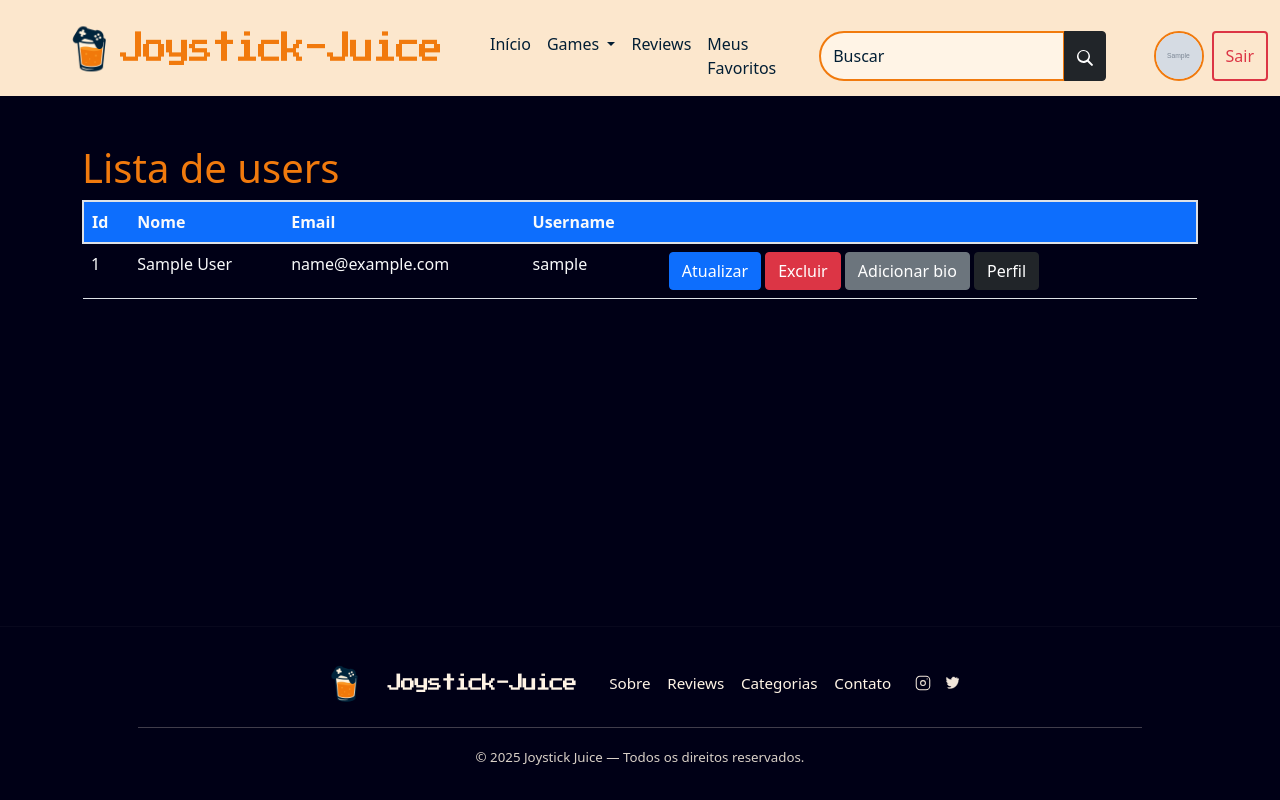
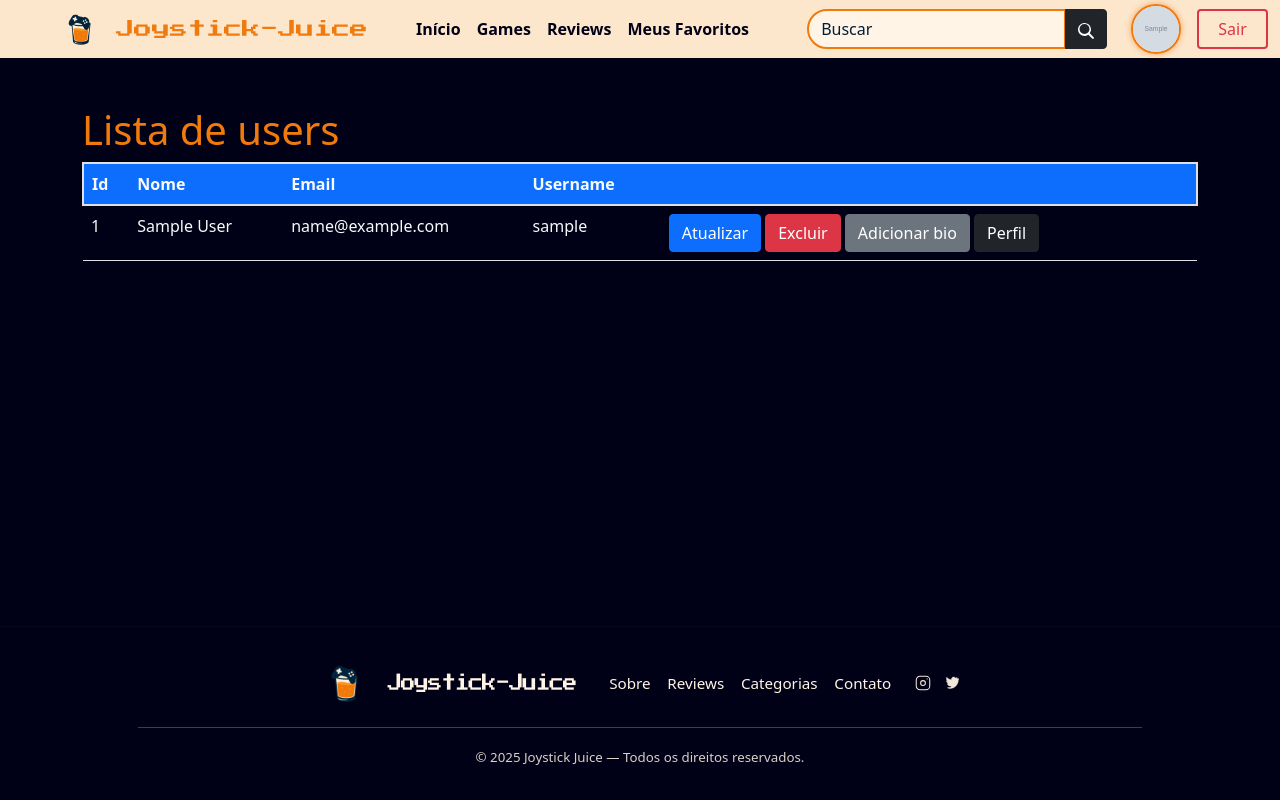
Before and after one commit to Mxrlrey/Joystick-Juice, a Django app: page /users/ in a window 1280 px wide. Run offline with Django 5.2, Linux system fonts and the light colour scheme; a user stored in the database is signed in; tables that the repository leaves empty hold one stand-in row (values such as "Sample post"); grey boxes marked "Sample" are stand-in pictures.

Commit message:
Atualizado navbar, adicionado animacoes, correcoes de espacamento e cores. Comentado html/css base para melhores manutencoes futuras.

```diff
--- a/app/static/css/style.css
+++ b/app/static/css/style.css
@@ -1,91 +1,184 @@
-/* Header */
-.input{
-    border-radius: 50px;
+/* ===============================
+   Variáveis de cores
+   =============================== */
+:root {
+    --primary-orange: #F17A0D;
+    --dark-blue: #021E34;
+    --light-cream: #fce7cd;
 }
 
+/* ===============================
+   Navbar
+   =============================== */
 .navbar-light {
-    background-color: #fce7cd !important;
-    color: #021E34 !important;
+    background-color: var(--light-cream) !important;
+    color: var(--dark-blue) !important;
+    display: flex;
+    align-items: center;
+    padding-top: 0.25rem;
+    padding-bottom: 0.25rem;
 }
 
-.btn-outline-dark {
-    border: 2px solid;
+/* Navbar Brand (logo + texto) */
+.navbar-light .navbar-brand {
+    color: var(--primary-orange) !important;
+    font-family: 'Press Start 2P', cursive;
+    transition: transform 0.3s ease, filter 0.3s ease;
+    display: flex;
+    align-items: center;
 }
 
+.navbar-brand img {
+    height: 40px;
+    width: auto;
+    margin-right: 0.5rem;
+    display: block;
+}
+
+.navbar-brand h1 {
+    font-size: 18px;
+    margin: 0;
+    line-height: 1;
+}
+
+.navbar-light .navbar-brand:hover {
+    transform: scale(1.07) rotate(-2deg);
+    filter: brightness(1.4);
+}
+
+/* Navbar Links */
+.navbar-light .navbar-nav .nav-link {
+    color: rgb(0, 0, 22) !important;
+    font-family: inherit;
+    font-size: 16px;
+    font-weight: 700;
+    position: relative;
+    transition: color 0.3s ease, transform 0.2s ease;
+    display: flex;
+    align-items: center;
+}
+
+.navbar-light .navbar-nav .nav-link::after {
+    content: '';
+    position: absolute;
+    left: 0;
+    bottom: -3px;
+    width: 100%;
+    height: 2px;
+    background-color: var(--primary-orange);
+    transform: scaleX(0);
+    transform-origin: left;
+    transition: transform 0.3s ease-in-out;
+}
+
+.navbar-light .navbar-nav .nav-link:hover {
+    color: var(--primary-orange) !important;
+    transform: translateY(-2px);
+}
+
+.navbar-light .navbar-nav .nav-link:hover::after,
+.navbar-light .navbar-nav .nav-link.active::after {
+    transform: scaleX(1);
+}
+
+.navbar-light .navbar-nav .nav-link.active {
+    color: var(--primary-orange) !important;
+}
+
+/* ===============================
+   Botões
+   =============================== */
+.btn-outline-dark,
 .btn-outline-danger {
     border: 2px solid;
 }
 
-.navbar-light .navbar-nav .nav-link {
-    color: #021E34!important;
-    transition: background-color 0.3s ease, color 0.3s ease;
+/* Botão Sair */
+#logout-link {
+    flex-shrink: 0;
+    flex-grow: 0;
+    padding: 0.2rem 1.2rem;
+    min-width: 10px;
+    height: 2.5rem;
+    line-height: 1.4;
+    white-space: nowrap;
+    border-radius: 4px !important;
+    display: flex;
+    align-items: center;
+}
 
+/* ===============================
+   Barra de pesquisa
+   =============================== */
+.d-flex input {
+    color: var(--dark-blue) !important;
+    background-color: #FFF4E6;
+    border: 2px solid var(--primary-orange) !important;
+    border-radius: 50px;
+    display: flex;
+    align-items: center;
 }
-.navbar-light .navbar-nav .nav-link:hover {
-    color: #F17A0D !important;
+
+.d-flex input::placeholder {
+    color: var(--dark-blue) !important;
 }
-.navbar-light .navbar-nav .nav-link.active {
-    color: #F17A0D !important;
-}
-.navbar-light .navbar-brand {
-    color: #F17A0D !important;
-    font-family: 'Press Start 2P', cursive;
-}
-.navbar-light .navbar-brand h1 {
-    font-size: 24px;
-    margin: 0;
-}
-.achatar {
-    display: inline-block;
-    transform: scaleX(0.9);
-    transform: scaleY(1.4);
-    letter-spacing: -1px;
-}
-.d-flex input{
-    color: #021E34 !important;
-    background-color: #FFF4E6;
-    border: 2px solid #F17A0D !important;
-}
-.d-flex input::placeholder{
-    color: #021E34 !important;
-}
-.d-flex input:focus{
+
+.d-flex input:focus {
     box-shadow: 0 0 0 0.1rem rgba(245, 165, 60, 0.89);
 }
-.dropdown-menu .dropdown-item{
+
+/* ===============================
+   Avatar e container logout
+   =============================== */
+.navbar .d-flex {
+    display: flex;
+    align-items: center;
+    gap: 0.5rem;
+}
+
+.navbar-avatar {
+    transition: transform 0.3s ease, box-shadow 0.3s ease;
+    width: 50px;
+    height: 50px;
+    border-radius: 50%;
+    border: 2px solid var(--primary-orange);
+    object-fit: cover;
+    box-shadow: 0 0 6px rgba(241,122,13,0.6);
+}
+
+.navbar-avatar:hover {
+    transform: scale(1.15);
+    box-shadow: 0 0 18px rgba(241,122,13,0.8);
+}
+
+/* ===============================
+   Dropdown menu
+   =============================== */
+.dropdown-menu .dropdown-item {
     background-color: #FFF4E6 !important;
     transition: background-color 0.1s ease, color 0.1s ease;
 }
-.dropdown-menu .dropdown-item:hover{
-    color: #F17A0D !important;
+
+.dropdown-menu .dropdown-item:hover {
+    color: var(--primary-orange) !important;
     background-color: rgb(0, 0, 22) !important;
 }
 
-body{
+/* ===============================
+   Body
+   =============================== */
+body {
     display: flex;
     flex-direction: column;
     justify-content: center;
     min-height: 100vh;
-    color: #F17A0D;
+    color: var(--primary-orange);
     background-color: rgb(0, 0, 22) !important;
 }
 
-.navbar .navbar-avatar {
-    width: 50px !important;
-    height: 50px !important;
-    border-radius: 50% !important;
-    object-fit: cover !important;
-    border: 2px solid #F17A0D !important;
-    margin-right: 8px !important;
-    vertical-align: middle !important;
-    transition: transform 0.2s !important;
-}
-
-.navbar .navbar-avatar:hover {
-    transform: scale(1.2) !important;
-}
-/* Footer */
-
+/* ===============================
+   Footer
+   =============================== */
 .site-footer {
     align-self: flex-end;
     background-color: rgb(0, 0, 22);
@@ -116,13 +209,28 @@ body{
 }
 
 .site-footer a:hover {
-  color: #F17A0D;
+    color: var(--primary-orange);
     transform: translateY(-2px);
 }
 
-.site-footer .footer-social { display:flex; gap:.6rem; align-items:center; justify-content:center; }
-.site-footer .social-link { display:inline-flex; align-items:center; justify-content:center; color:inherit; opacity:0.95; }
-.site-footer .social-link svg { display:block; }
+.site-footer .footer-social {
+    display: flex;
+    gap: .6rem;
+    align-items: center;
+    justify-content: center;
+}
+
+.site-footer .social-link {
+    display: inline-flex;
+    align-items: center;
+    justify-content: center;
+    color: inherit;
+    opacity: 0.95;
+}
+
+.site-footer .social-link svg {
+    display: block;
+}
 
 .site-footer .footer-divider {
     border: 0;
@@ -131,13 +239,26 @@ body{
     width: 90%;
 }
 
-.site-footer .footer-bottom { color: rgba(255, 244, 230, 0.85); }
-
-@media (max-width: 992px) {
-  .site-footer .footer-top { gap: .75rem; padding: 0 1rem; }
-  .site-footer .footer-links { margin-top: .5rem; }
+.site-footer .footer-bottom {
+    color: rgba(255, 244, 230, 0.85);
 }
 
+/* ===============================
+   Responsividade Footer
+   =============================== */
+@media (max-width: 992px) {
+    .site-footer .footer-top {
+        gap: .75rem;
+        padding: 0 1rem;
+    }
+    .site-footer .footer-links {
+        margin-top: .5rem;
+    }
+}
+
+/* ===============================
+   Inputs ocultos
+   =============================== */
 .clearablefileinput-current {
     display: none;
 }
--- a/app/templates/base.html
+++ b/app/templates/base.html
@@ -3,33 +3,54 @@
 <!doctype html>
 <html lang="en">
   <head>
+    <!-- ===============================
+         Metadados e Responsividade
+         =============================== -->
     <meta charset="utf-8">
     <meta name="viewport" content="width=device-width, initial-scale=1">
+
+    <!-- ===============================
+         Fonts e CSS Externo
+         =============================== -->
     <link href="https://cdn.jsdelivr.net/npm/bootstrap@5.1.3/dist/css/bootstrap.min.css" rel="stylesheet" integrity="sha384-1BmE4kWBq78iYhFldvKuhfTAU6auU8tT94WrHftjDbrCEXSU1oBoqyl2QvZ6jIW3" crossorigin="anonymous">
     <link href="https://fonts.googleapis.com/css2?family=Press+Start+2P&display=swap" rel="stylesheet">
     <link href="{% static 'css/style.css' %}" rel="stylesheet">
     {% block css %}{% endblock %}
+
+    <!-- ===============================
+         Título da Página
+         =============================== -->
     <title>{% block title %}Joystick Juice{% endblock %}</title>
   </head>
+
   <body>
+    <!-- ===============================
+         Navbar Principal
+         =============================== -->
     <nav class="navbar navbar-expand-lg navbar-light bg-primary">
-      <div class="container-fluid">
-          <a class="navbar-brand d-flex align-items-center ms-5"  href="#">
-            <img class="me-0"src="{% static 'img/global/logo.png' %}" alt="Joystick Juice" class="me-2" style="height:60px; width:auto;">
-            <h1 class="achatar">Joystick-Juice</h1>
+      <div class="container-fluid align-items-center">
+
+        <!-- Logo e Nome do Site -->
+        <a class="navbar-brand d-flex align-items-center ms-5" href="{% url 'home'%}">
+          <img src="{% static 'img/global/logo.png' %}" alt="Joystick Juice" class="me-2 navbar-logo">
+          <h1 class="achatar mb-0">Joystick-Juice</h1>
         </a>
+
+        <!-- Botão de Toggle para Mobile -->
         <button class="navbar-toggler" type="button" data-bs-toggle="collapse" data-bs-target="#navbarSupportedContent" aria-controls="navbarSupportedContent" aria-expanded="false" aria-label="Toggle navigation">
           <span class="navbar-toggler-icon"></span>
         </button>
-          <div class="collapse navbar-collapse ms-4 mt-3" id="navbarSupportedContent">
-            <ul class="navbar-nav me-auto mb-2 mb-lg-0">
+
+        <!-- Links de Navegação, Barra de Pesquisa, Avatar e Logout -->
+        <div class="collapse navbar-collapse ms-4" id="navbarSupportedContent">
+
+          <!-- Links do Menu -->
+          <ul class="navbar-nav me-auto mb-0">
             <li class="nav-item">
               <a class="nav-link" aria-current="page" href="{% url 'home'%}">Início</a>
             </li>
             <li class="nav-item dropdown">
-                  <a class="nav-link dropdown-toggle" href="#" id="navbarDropdown" role="button" data-bs-toggle="dropdown" aria-expanded="false">
-                      Games
-                  </a>
+              <a class="nav-link dropdown-toggle" href="#" id="navbarDropdown" role="button" data-bs-toggle="dropdown" aria-expanded="false">Games</a>
               <ul class="dropdown-menu" aria-labelledby="navbarDropdown">
                 <li><a class="dropdown-item" href="#">Ação</a></li>
                 <li><a class="dropdown-item" href="#">Aventura</a></li>
@@ -59,9 +80,12 @@
               <a class="nav-link" href="#">Meus Favoritos</a>
             </li>
           </ul>
-            <form class="d-flex">
 
-                <div class="input-group me-5">
+          <!-- Formulário de Busca + Avatar + Logout -->
+          <form class="d-flex align-items-center">
+
+            <!-- Barra de Pesquisa -->
+            <div class="input-group me-3">
               <input type="search" class="form-control input" placeholder="Buscar" aria-label="Buscar">
               <button class="btn btn-dark" type="submit">
                 <svg xmlns="http://www.w3.org/2000/svg" width="16" height="16" fill="currentColor" viewBox="0 0 16 16">
@@ -71,39 +95,49 @@
                 </svg>
               </button>
             </div>
+
+            <!-- Avatar do Usuário -->
             {% if request.user.is_authenticated and request.user.avatar %}
               <a href="{% url 'user_profile' request.user.pk %}">
-                    <img src="{{ request.user.avatar.url }}" alt="{{ request.user.username }}" class="navbar-avatar">
+                <img src="{{ request.user.avatar.url }}" alt="{{ request.user.username }}" class="navbar-avatar me-2">
               </a>
             {% endif %}
-                <button class="btn btn-outline-danger" id="logout-link">
-                  Sair
-                </button>
+
+            <!-- Botão Logout -->
+            <button class="btn btn-outline-danger" id="logout-link">Sair</button>
 
           </form>
         </div>
       </div>
     </nav>
 
+    <!-- ===============================
+         Conteúdo Principal
+         =============================== -->
     <main class="container my-5">
-    {% block content %}
-    <!-- Conteúdo das páginas filhas entra aqui -->
-    {% endblock %}
+      {% block content %}{% endblock %}
     </main>
 
+    <!-- ===============================
+         Footer
+         =============================== -->
     <footer class="site-footer mt-auto">
       <div class="container text-center">
+
+        <!-- Logo, Links e Redes Sociais -->
         <div class="footer-top d-flex flex-column flex-lg-row justify-content-center align-items-center gap-3">
           <a class="footer-brand d-flex align-items-center" href="#">
             <img src="{% static 'img/global/logo.png' %}" alt="Joystick Juice" style="height:48px; width:auto;">
             <span class="ms-2 achatar footer-title">Joystick-Juice</span>
           </a>
+
           <ul class="list-inline mb-0 footer-links">
             <li class="list-inline-item"><a href="#">Sobre</a></li>
             <li class="list-inline-item"><a href="#">Reviews</a></li>
             <li class="list-inline-item"><a href="#">Categorias</a></li>
             <li class="list-inline-item"><a href="#">Contato</a></li>
           </ul>
+
           <div class="footer-social">
             <a class="social-link" href="#" aria-label="Instagram" title="Instagram">
               <svg width="18" height="18" viewBox="0 0 24 24" fill="none" xmlns="http://www.w3.org/2000/svg" aria-hidden="true">
@@ -119,12 +153,19 @@
             </a>
           </div>
         </div>
+
+        <!-- Linha divisória e direitos autorais -->
         <hr class="footer-divider" />
         <div class="footer-bottom small">
           <p class="mb-0">&copy; {% now "Y" %} Joystick Juice — Todos os direitos reservados.</p>
         </div>
+
       </div>
     </footer>
+
+    <!-- ===============================
+         Scripts JS Bootstrap e Logout
+         =============================== -->
     <script src="https://cdn.jsdelivr.net/npm/bootstrap@5.1.3/dist/js/bootstrap.bundle.min.js" integrity="sha384-ka7Sk0Gln4gmtz2MlQnikT1wXgYsOg+OMhuP+IlRH9sENBO0LRn5q+8nbTov4+1p" crossorigin="anonymous"></script>
     <script>
       document.getElementById("logout-link").addEventListener("click", function(e){
```
Also changed, not shown: app/static/css/profile.css (line endings or trailing spaces). Lines whose indentation alone changed are shown as unchanged.
